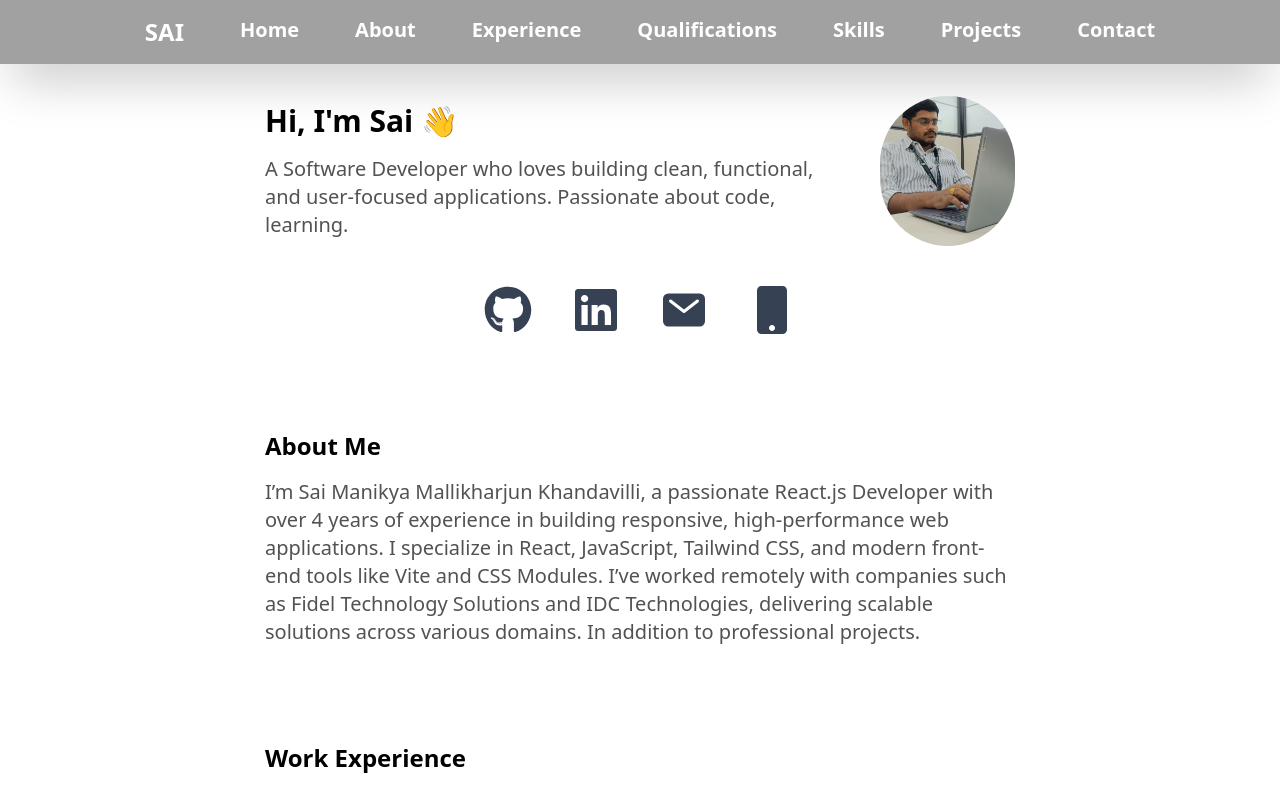
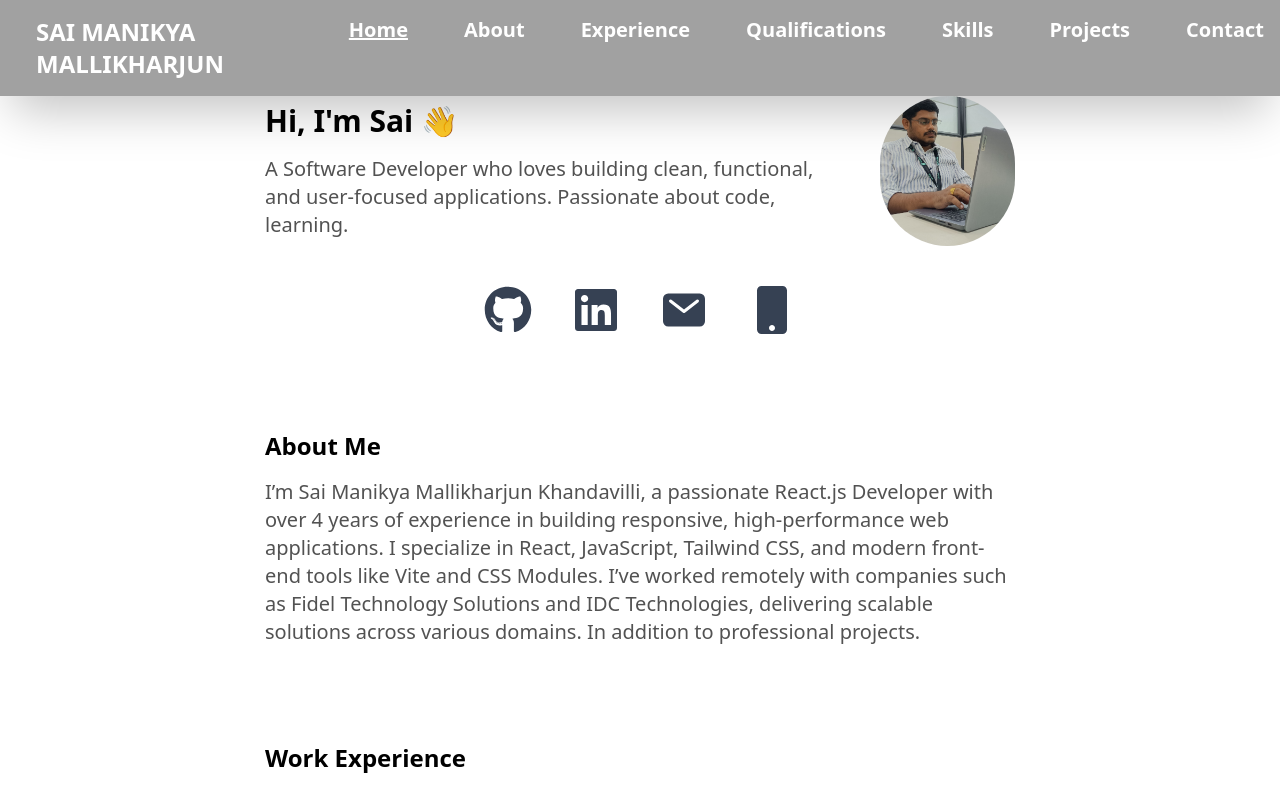
Before and after one commit to SaiMallikharjun98/Sai_Portfolio, a React (Vite) app: page / in a window 1280 px wide. Shown: the top 800 px of the page. Built offline with nearby package versions, Linux system fonts and the light colour scheme; no server answers.

Commit message:
Final Commit

```diff
--- a/src/components/Navbar.jsx
+++ b/src/components/Navbar.jsx
@@ -4,8 +4,8 @@ function Navbar() {
   return (
     <>
       <div className="flex justify-center gap-14 font-bold text-xl w-full  fixed top-0 p-4 shadow-2xl bg-neutral-400">
-        <h3 className="text-2xl font-bold text-white ml-5">SAI</h3>
-        <Link to="/" className="hover:text-blue-700  text-white cursor-pointer">
+        <h3 className="text-2xl font-bold text-white ml-5">SAI MANIKYA MALLIKHARJUN</h3>
+        <Link to="/" className="hover:text-blue-700  underline text-white cursor-pointer">
           Home
         </Link>
         <Link
@@ -16,7 +16,7 @@ function Navbar() {
         </Link>
         <Link
           to="/Experience"
-          className="hover:text-blue-700  text-white cursor-pointer"
+          className="hover:text-blue-700 border-b-blue-700  text-white cursor-pointer"
         >
           Experience
         </Link>
```
